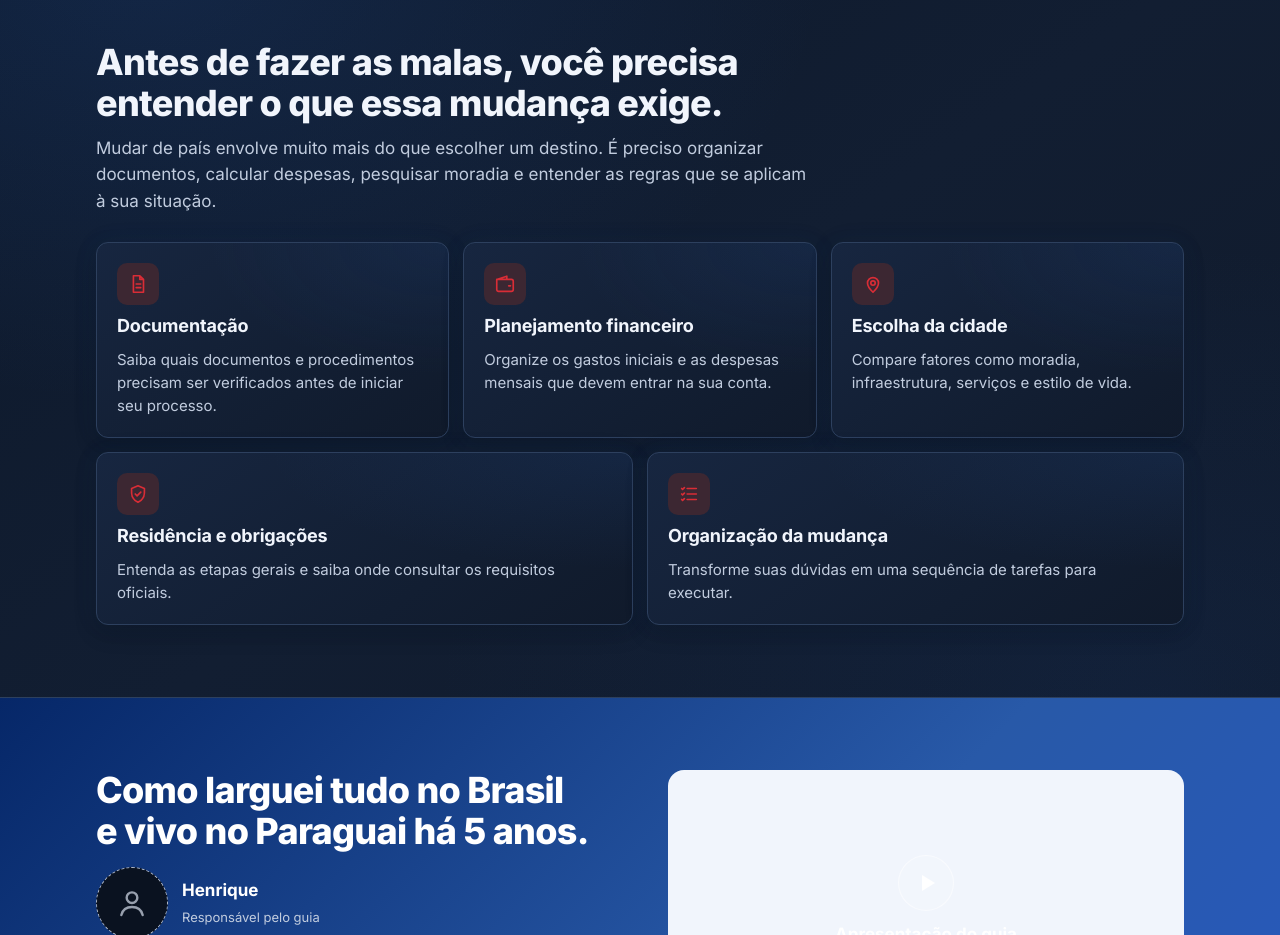
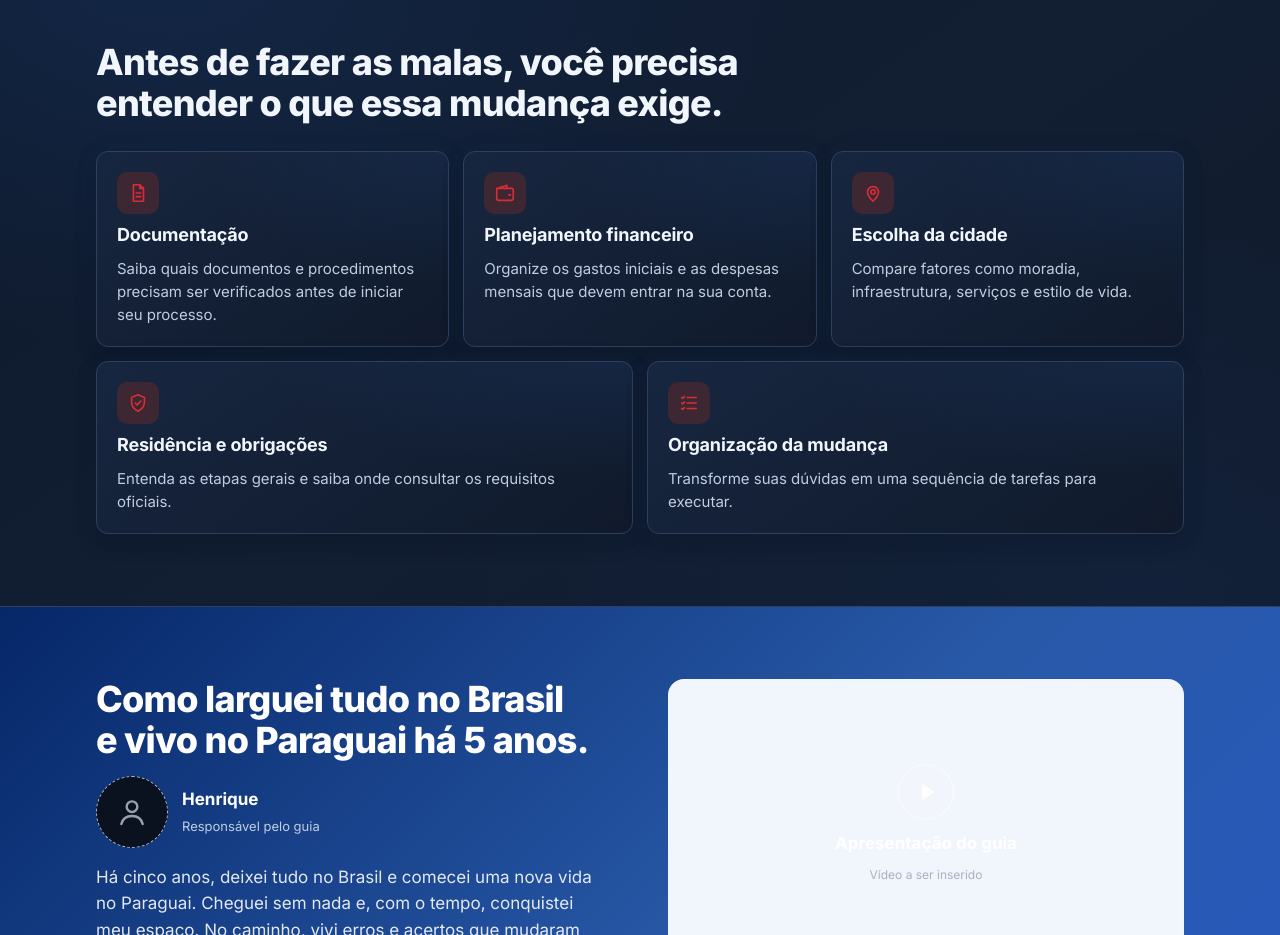
Before and after one commit to eduardoftn1/DSL, a React (Vite) app: page / in a window 1280 px wide. Shown: the part 1280-2215 px from the top of the page. Built offline with nearby package versions, Linux system fonts and the light colour scheme.

Commit message:
exclua: Mudar de país envolve muito mais do que escolher um destino....
Gerado pelo Zenly.

```diff
--- a/src/sections/Info.jsx
+++ b/src/sections/Info.jsx
@@ -17,10 +17,7 @@ export function Identification() {
       <div className="wrap">
         <div className="section-head">
           <h2 id="h-ident">Antes de fazer as malas, você precisa entender o que essa mudança exige.</h2>
-          <p>
-            Mudar de país envolve muito mais do que escolher um destino. É preciso organizar documentos, calcular despesas,
-            pesquisar moradia e entender as regras que se aplicam à sua situação.
-          </p>
+
         </div>
         <div className="cards-5">
           {PROBLEMS.map((p) => (
```
